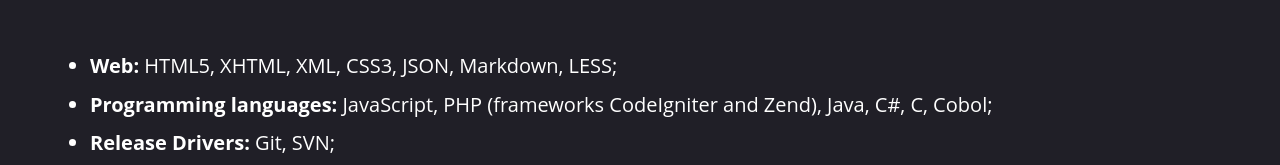
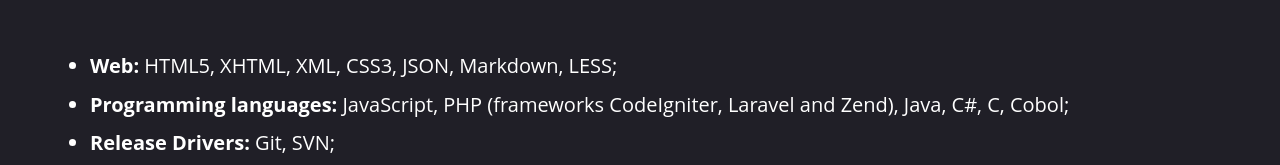
Before and after one commit to ikarosales/ikarosales.github.io, a plain HTML site: page index.html in a window 1280 px wide. Shown: the part 1642-1807 px from the top of the page. Drawn offline with Linux system fonts and the light colour scheme.

Commit message:
Update index.html

```diff
--- a/index.html
+++ b/index.html
@@ -138,7 +138,7 @@
                         <div class="row">
                             <ul class="expertise__list">
                                 <li><b>Web:</b> HTML5, XHTML, XML, CSS3, JSON, Markdown, LESS;</li>
-                                <li><b>Programming languages:</b> JavaScript, PHP (frameworks CodeIgniter and Zend), Java, C#, C, Cobol;</li>
+                                <li><b>Programming languages:</b> JavaScript, PHP (frameworks CodeIgniter, Laravel and Zend), Java, C#, C, Cobol;</li>
                                 <li><b>Release Drivers:</b> Git, SVN;</li>
                                 <li><b>Tests:</b> JUnit, PHPUnit;</li>
                                 <li><b>Automation of tasks:</b> Gulp, Maven, Gradle;</li>
```
